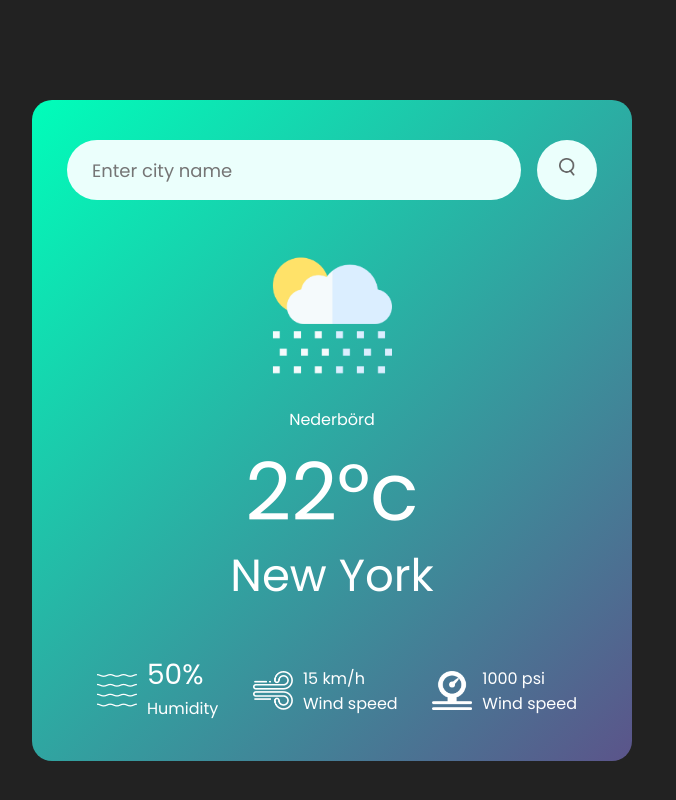
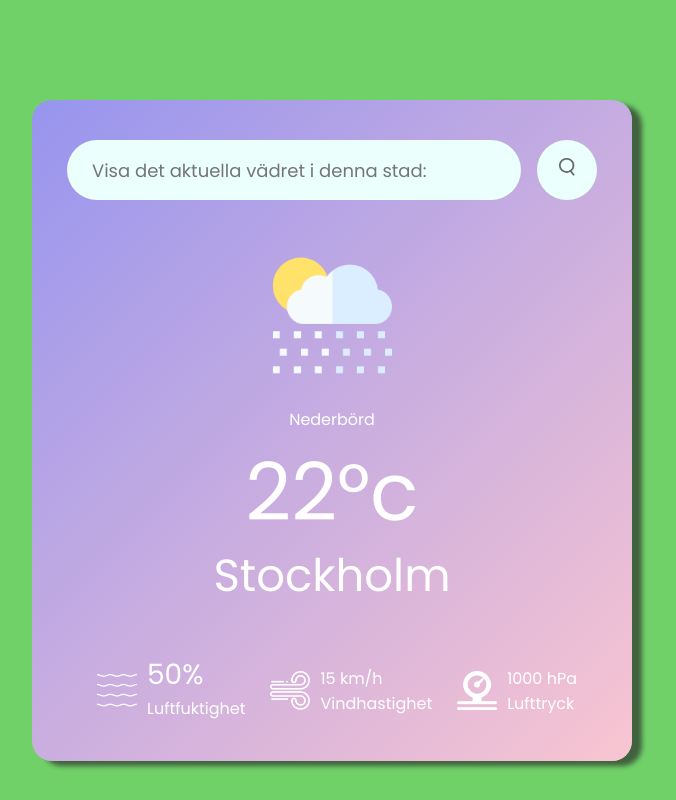
Before and after one commit to janalois/wheatherapp, a plain HTML site: page index.html in a window 1280 px wide. Shown: the whole page, without its empty margins (308-984 px from the left). Drawn offline with Linux system fonts and the light colour scheme.

Commit message:
Made pressure work with the API, changed text to Swedish

```diff
--- a/index.html
+++ b/index.html
@@ -6,41 +6,41 @@
     <meta name="viewport" content="width=device-width, initial-scale=1.0" />
     <link href="https://fonts.googleapis.com/css?family=Poppins" rel="stylesheet" />
     <link rel="stylesheet" href="style.css" />
-    <title>Weather app</title>
+    <title>Hvirfvel</title>
   </head>
   <body>
     <div class="card">
       <div class="search">
-        <input type="text" placeholder="Enter city name" spellcheck="false" />
+        <input type="text" placeholder="Visa det aktuella vädret i denna stad:" spellcheck="false" />
         <button><img src="images/search.png" alt="a magnifying glass " /></button>
       </div>
-      <div class="error"><p>Invalid City name</p></div>
+      <div class="error"><p>Felaktig position</p></div>
 
       <div class="weather">
         <img src="images/rain.png" alt="a picture of the current weather" class="weather-icon" />
         <p class="status">Nederbörd</p>
         <h1 class="temp">22°c</h1>
-        <h2 class="city">New York</h2>
+        <h2 class="city">Stockholm</h2>
         <div class="details">
           <div class="col">
             <img src="images/humidity.png" alt="humidity" />
             <div>
               <p class="humidity">50%</p>
-              <p>Humidity</p>
+              <p>Luftfuktighet</p>
             </div>
           </div>
           <div class="col">
             <img src="images/wind.png" alt="wind" />
             <div>
               <p class="wind">15 km/h</p>
-              <p>Wind speed</p>
+              <p>Vindhastighet</p>
             </div>
           </div>
           <div class="col">
             <img src="images/pressure.png" alt="wind" />
             <div>
-              <p class="pressure">1000 psi</p>
-              <p>Wind speed</p>
+              <p class="pressure">1000 hPa</p>
+              <p>Lufttryck</p>
             </div>
           </div>
         </div>
@@ -68,6 +68,7 @@
           document.querySelector(".temp").innerHTML = Math.round(data.main.temp) + "°c";
           document.querySelector(".humidity").innerHTML = data.main.humidity + "%";
           document.querySelector(".wind").innerHTML = data.wind.speed + " Km/h";
+          document.querySelector(".pressure").innerHTML = data.main.pressure + " hPa";
 
           if (data.weather[0].main == "Clouds") {
             weatherIcon.src = "images/clouds.png";
--- a/style.css
+++ b/style.css
@@ -6,18 +6,19 @@
 }
 
 body {
-  background-color: #222;
+  background-color: #70d169;
 }
 
 .card {
   width: 90%;
   max-width: 600px;
-  background: linear-gradient(135deg, #00feba, #5b548a);
+  background: linear-gradient(135deg, #9795ef, #f9c5d1);
   color: #fff;
   margin: 100px auto 0;
   border-radius: 20px;
   padding: 40px 35px;
   text-align: center;
+  box-shadow: 10px 5px 5px rgba(41, 40, 40, 0.661);
 }
 .search {
   width: 100%;
```
